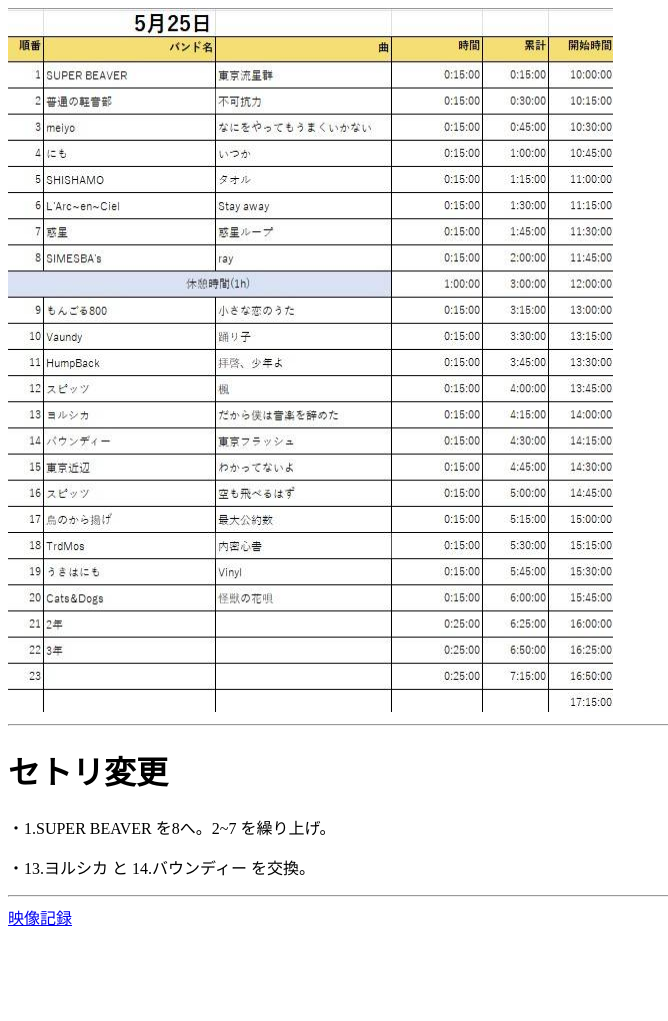
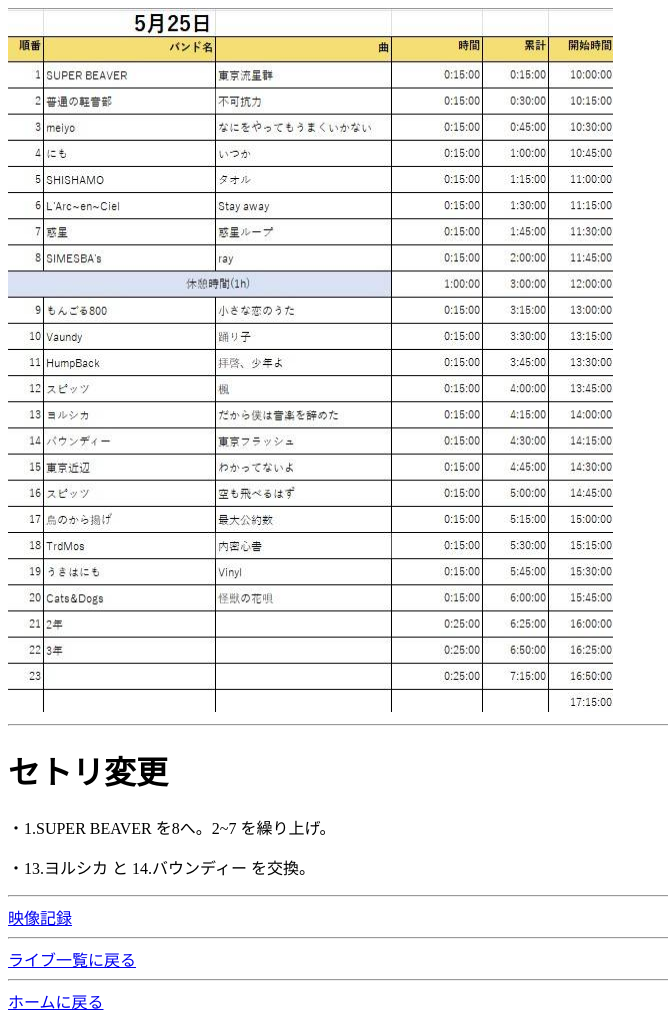
Before and after one commit to rmfrpcn/LMC, a plain HTML site: page 20240525.html in a window 1280 px wide. Shown: the whole page, without its empty margins (0-668 px from the left). Before the commit the page ends 937 px from the top, so only its background shows below. Drawn offline with Linux system fonts and the light colour scheme.

Commit message:
戻るを追加

```diff
--- a/20240525.html
+++ b/20240525.html
@@ -20,5 +20,10 @@
 
         <hr>
         <a href="https://youtube.com/playlist?list=PL9QTIMU8v4z9L7G85m38RLUxroxn4s9tq&si=i4yerWmdAGwtEaF-">映像記録</a>
+
+        <hr>
+        <a href="https://rmfrpcn.github.io/LMC/live.html">ライブ一覧に戻る</a>
+        <hr>
+        <a href="https://rmfrpcn.github.io/LMC/">ホームに戻る</a>
     </body>
 </html>
```
Also changed, not shown: live.html (+3 -0 lines), video.html (+3 -0 lines).
